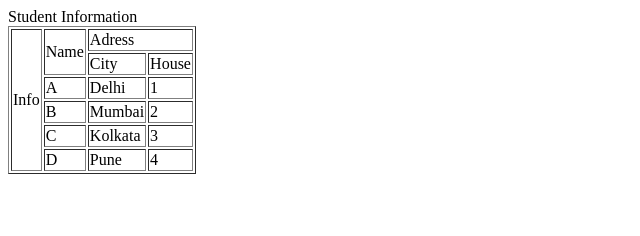
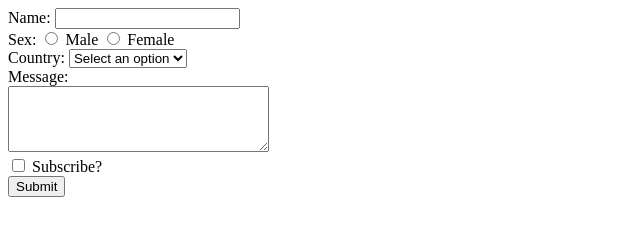
Before and after one commit to vedprakash-2004/Webdevelopment-, a plain HTML site: page practice.html in a window 1280 px wide. Shown: the whole page, without its empty margins (0-640 px from the left). Drawn offline with Linux system fonts and the light colour scheme.

Commit message:
HTML revision part 2

```diff
--- a/practice.html
+++ b/practice.html
@@ -6,38 +6,44 @@
     <title>Document</title>
 </head>
 <body>
-<caption>Student Information</caption>
-<table border="black">
-    <tr>
-        <td rowspan="6">Info</td>
-        <td rowspan="2">Name</td>
-        <td colspan="2">Adress</td>
-    </tr>
-    <tr>
-        <td>City</td>
-        <td>House</td>
-    </tr>
-    <tr>
-        <td>A</td>
-        <td>Delhi</td>
-        <td>1</td>
-    </tr>
-    <tr>
-        <td>B</td>
-        <td>Mumbai</td>
-        <td>2</td>
-    </tr>
-    <tr>
-        <td>C</td>
-        <td>Kolkata</td>
-        <td>3</td>
-    </tr>
-    <tr>
-        <td>D</td>
-        <td>Pune</td>
-        <td>4</td>
-    </tr>
-</table>
+<form>
+    <label id="name">Name:</label>
+    <input type="text" id="name"><br>
+
+    <div>
+        <label>Sex:</label>
+      <input type="radio" id="male" name="sex">
+      <label id="male">Male</label>
+      <input type="radio" id="female" name="sex">
+      <label id="female">Female</label>
+
+    </div>
+
+    <div>
+        <label id="select">Country: </label>
+        <select id="select">
+            <option>Select an option</option>
+            <option>USA</option>
+            <option>INDIA</option>
+            <option>UK</option>
+            <option>UAE</option>
+        </select>
+    </div>
+
+    Message:<br>
+    <textarea name="Message" rows="4" cols="30"></textarea>
+
+    <br>
+
+    <div>
+        <input type="checkbox" id="check">
+        <label id="check">Subscribe?</label>
+    </div>
+
+    <button>Submit</button>
+
+
+</form>
 
 </body>
 </html>
```
